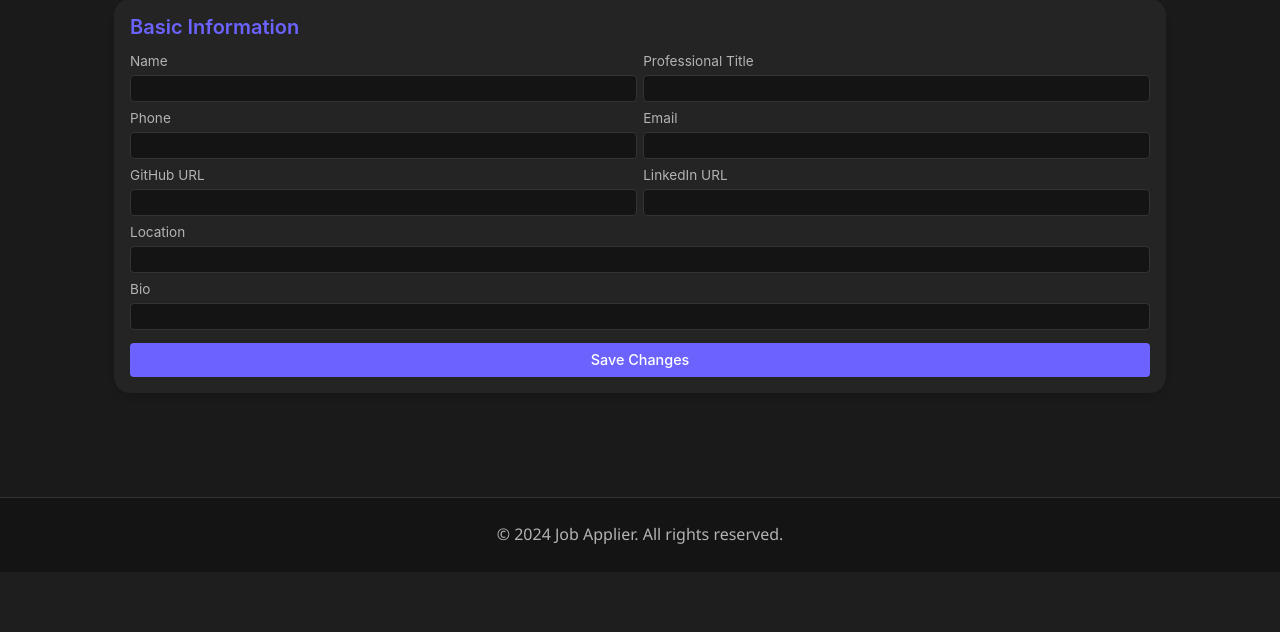
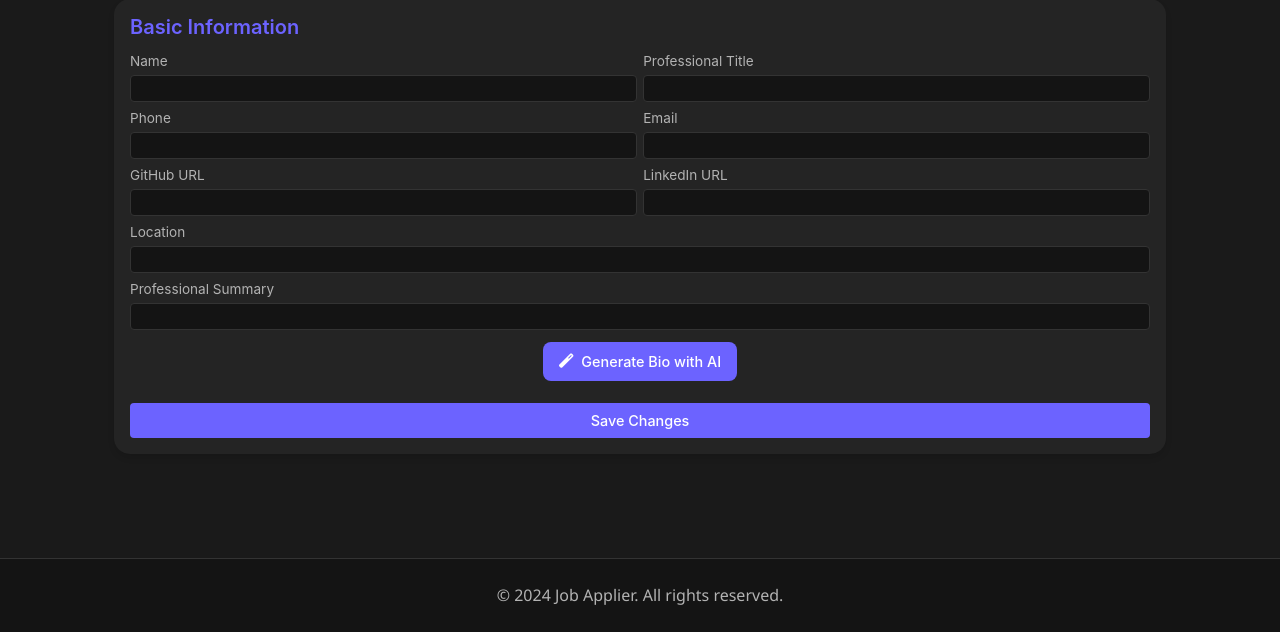
Before and after one commit to mahdihamidbeygi/job-applier-app, a Django app: template core/templates/core/profile.html in a window 1280 px wide. Shown: the part 1327-1959 px from the top of the page. Before the commit the page ends 1871 px from the top, so only its background shows below. Run offline with Django 5.2, Linux system fonts and the light colour scheme; the template is opened without the code that fills it: most values are stand-ins (such as "Sample title", 1, 10 or a date in 2020); grey boxes marked "Sample" are stand-in pictures; form fields are guessed from the names that the template uses.

Commit message:
Add profile bio generation feature and enhance profile template
- Introduced a new endpoint for generating a professional bio using AI, allowing users to create a tailored summary based on their profile data.
- Updated the profile HTML template to include a button for generating the bio, along with corresponding styles for inline action buttons.
- Refactored view imports for better organization and included the new bio generation function in the profile views.
- Enhanced the ResumeComposition class to handle optional job information for tailoring the bio.
- Updated __pycache__ files to reflect changes in compiled Python files.

```diff
--- a/core/templates/core/profile.html
+++ b/core/templates/core/profile.html
@@ -426,6 +426,43 @@
   .retry-button:hover {
     background: var(--secondary-color);
     transform: translateY(-2px);
+  }
+
+  /* Style for inline action buttons (not full-width, primary-styled) */
+  .inline-action-btn {
+    background: var(--primary-color);
+    color: var(--text-primary);
+    border: none;
+    padding: 0.5rem 1rem; /* Consistent with .section-actions .retry-button */
+    border-radius: var(
+      --border-radius-md,
+      6px
+    ); /* Fallback if --border-radius-md is not defined */
+    cursor: pointer;
+    transition: all var(--transition-speed, 0.3s) var(--transition-timing, ease); /* Fallbacks for transition vars */
+    font-weight: 500; /* Consistent with retry-button */
+    font-size: 0.9rem; /* Consistent with .section-actions .retry-button */
+    width: auto; /* Not full-width */
+    min-width: 120px; /* Consistent with .section-actions .retry-button */
+    display: inline-flex;
+    align-items: center;
+    justify-content: center;
+    gap: 0.5rem;
+    text-decoration: none; /* For <a> tags styled as buttons */
+  }
+
+  .inline-action-btn:hover {
+    background: var(
+      --secondary-color,
+      var(--primary-color-dark)
+    ); /* Fallback for hover color */
+    transform: translateY(-2px);
+    color: var(--text-primary); /* Ensure text color consistency on hover */
+  }
+
+  .bio-actions-center {
+    text-align: center;
+    margin-top: 0.75rem; /* Spacing between textarea and this action block */
   }
 
   .file-upload {
@@ -1371,10 +1408,26 @@
           {{ form.address }}
         </div>
         <div class="full-width">
-          <label for="id_bio">Bio</label>
+          <label for="id_professional_summary">Professional Summary</label>
           {{ form.professional_summary }}
+          <div class="bio-actions-center">
+            <button
+              type="button"
+              id="generate-bio-btn"
+              class="inline-action-btn"
+            >
+              <i class="fas fa-magic"></i> Generate Bio with AI
+            </button>
+            <small
+              id="bio-status"
+              class="form-text text-muted"
+              style="display: block; margin-top: 0.25rem"
+            ></small>
+          </div>
         </div>
-        <button type="submit" class="save-btn">Save Changes</button>
+        <button type="submit" class="save-btn" style="margin-top: 0.75rem">
+          Save Changes
+        </button>
       </form>
     </section>
 
@@ -2557,5 +2610,54 @@
             hideLoading();
         }
     }
+    document.addEventListener('DOMContentLoaded', function() {
+      const generateBioButton = document.getElementById('generate-bio-btn');
+      const professionalSummaryTextarea = document.getElementById('id_professional_summary');
+      const bioStatusElement = document.getElementById('bio-status');
+      // const csrfToken = document.querySelector('[name=csrfmiddlewaretoken]').value; // Already have getCookie
+
+      if (generateBioButton && professionalSummaryTextarea && bioStatusElement) {
+          generateBioButton.addEventListener('click', function() {
+              generateBioButton.disabled = true;
+              generateBioButton.innerHTML = '<i class="fas fa-spinner fa-spin"></i> Generating...';
+              bioStatusElement.textContent = 'Generating bio, please wait...';
+              bioStatusElement.className = 'form-text text-info';
+
+              fetch("{% url 'core:generate_profile_bio' %}", {
+                  method: 'POST',
+                  headers: {
+                      'Content-Type': 'application/json',
+                      'X-CSRFToken': getCookie('csrftoken'),
+                  }
+              })
+              .then(response => {
+                  if (!response.ok) {
+                      return response.json().then(err => { throw new Error(err.error || `Server error: ${response.status}`); })
+                                       .catch(() => { throw new Error(`Server error: ${response.status}`); });
+                  }
+                  return response.json();
+              })
+              .then(data => {
+                  if (data.success && data.bio) {
+                      professionalSummaryTextarea.value = data.bio;
+                      bioStatusElement.textContent = 'Bio generated successfully! Review and save your profile.';
+                      bioStatusElement.className = 'form-text text-success';
+                  } else {
+                      bioStatusElement.textContent = 'Error: ' + (data.error || 'Failed to generate bio.');
+                      bioStatusElement.className = 'form-text text-danger';
+                  }
+              })
+              .catch(error => {
+                  console.error('Error generating bio:', error);
+                  bioStatusElement.textContent = 'Error: ' + error.message;
+                  bioStatusElement.className = 'form-text text-danger';
+              })
+              .finally(() => {
+                  generateBioButton.disabled = false;
+                  generateBioButton.innerHTML = '<i class="fas fa-magic"></i> Generate Bio with AI';
+              });
+          });
+      }
+  });
 </script>
 {% endblock %}
--- a/core/urls.py
+++ b/core/urls.py
@@ -55,6 +55,7 @@ profile_urls = [
     path("profile/import/linkedin/", views.import_linkedin_profile, name="import_linkedin_profile"),
     path("import-resume/", views.import_resume, name="import_resume_alt"),
     path("bulk-delete-records/", views.bulk_delete_records, name="bulk_delete_records"),
+    path("profile/generate-bio/", views.generate_profile_bio, name="generate_profile_bio"),
     path("profile/edit/<str:record_type>/<int:record_id>/", views.edit_record, name="edit_record"),
 ]
 
--- a/core/utils/resume_composition.py
+++ b/core/utils/resume_composition.py
@@ -560,7 +560,7 @@ class ResumeComposition:
         self.elements.append(Paragraph(skills_text, self.styles["ResumeBullet"]))
         self.elements.append(Spacer(1, 2))
 
-    def tailor_to_job(self, job_info: str = "") -> None:
+    def tailor_to_job(self, job_info: str | None = None) -> None:
         """
         Tailors the resume content based on the job description using structured LLM output.
 
@@ -571,8 +571,7 @@ class ResumeComposition:
         prompt: str = f"""
         You are a professional resume writer. Create a tailored professional summary, identify relevant skills, and suggest relevant projects based on the candidate's background and the target job description.
 
-        Job Description:
-        {job_info}
+        {f"Job Description: {job_info}" if job_info else ""}
 
         Candidate Background Summary:
         {self.personal_agent.get_formatted_background()}
```
Also changed, not shown: core/views/__init__.py (+13 -12 lines), core/views/profile_views/__init__.py (+6 -5 lines), core/views/profile_views/utility_views.py (+36 -2 lines).
